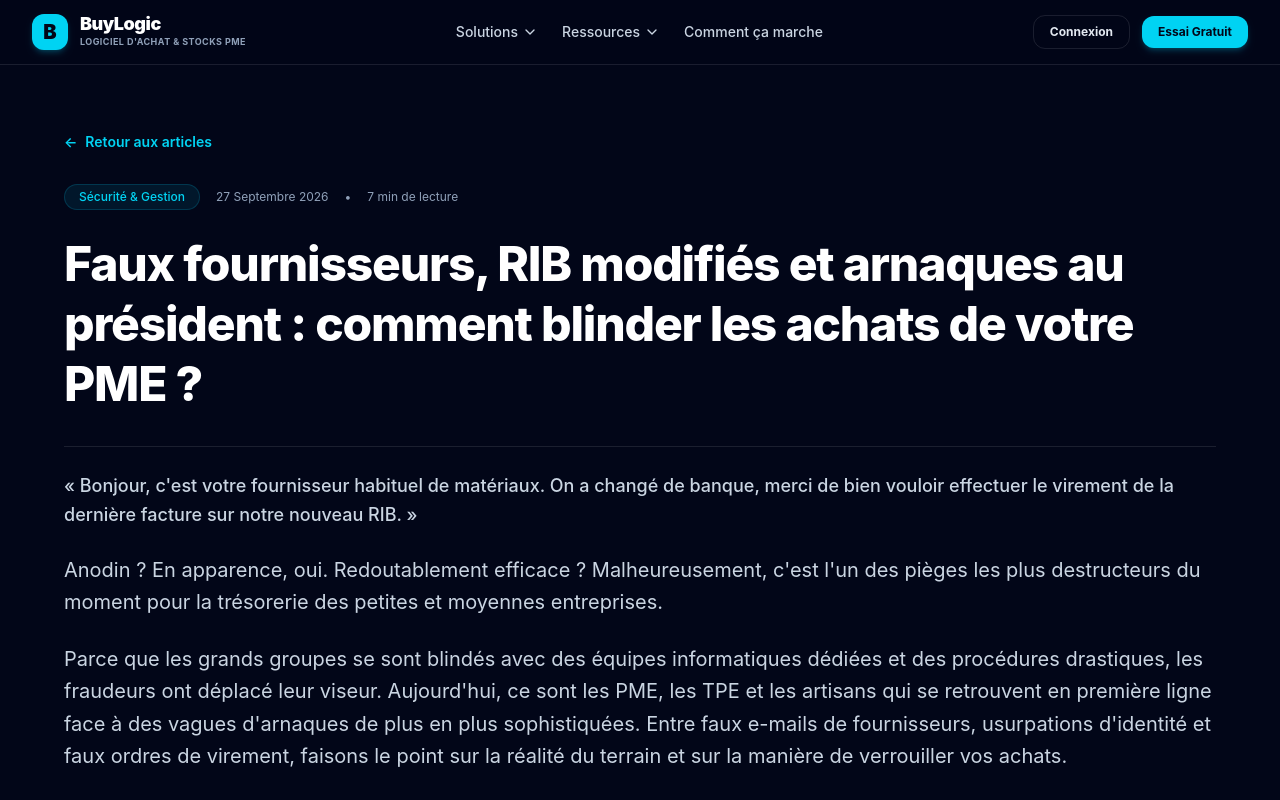
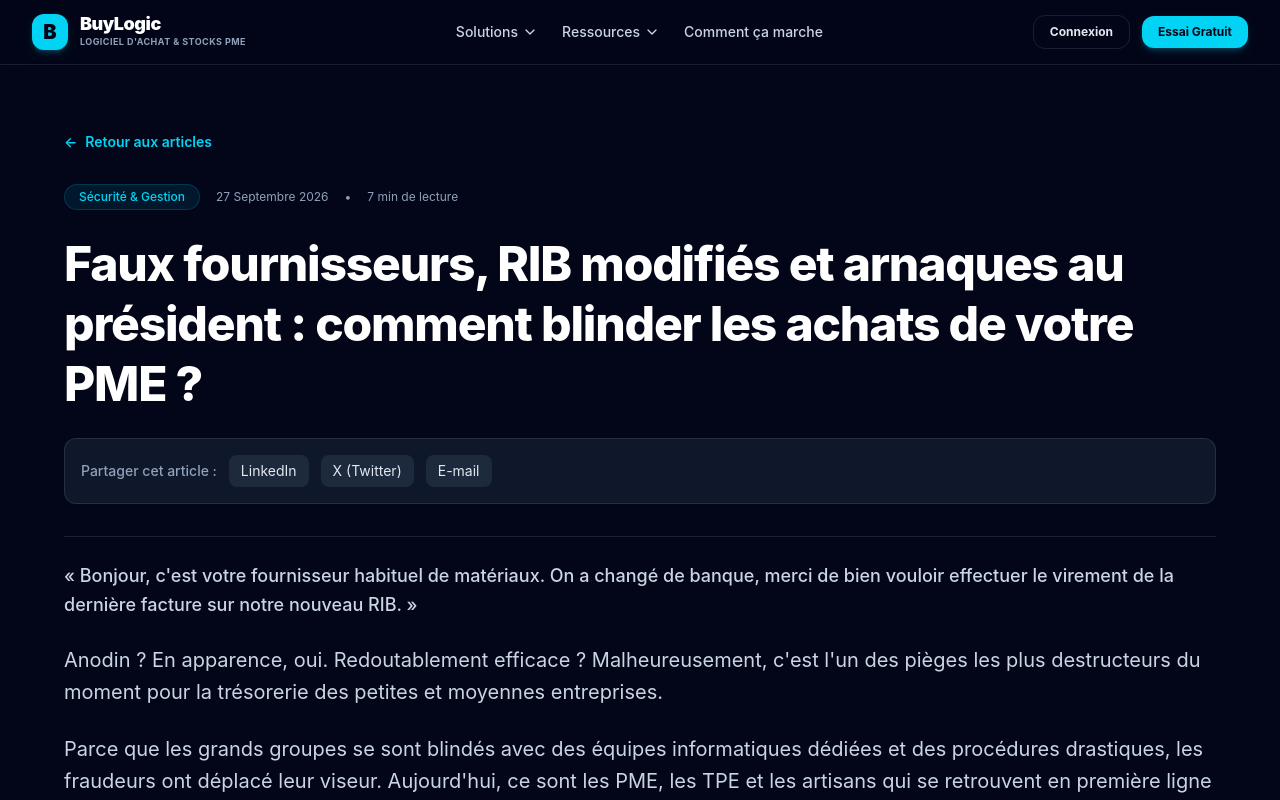
Before and after one commit to AlexConceptDevelopper/buylogic, a React (Vite) app in the folder frontend/: page /blog/arnaques-fournisseurs-virements-pme-comment-proteger-achats in a window 1280 px wide. Shown: the top 800 px of the page. Built offline with nearby package versions, Linux system fonts and the light colour scheme.

Commit message:
add share articles

```diff
--- a/frontend/src/pages/BlogPost.tsx
+++ b/frontend/src/pages/BlogPost.tsx
@@ -9,7 +9,7 @@ export default function BlogPost() {
 
   const article = articles.find((a) => a.slug === slug);
 
-  // Cas où l'article n'existe pas (on garde juste un Helmet simple d'erreur)
+  // Cas où l'article n'existe pas
   if (!article) {
     return (
       <div className="min-h-screen bg-slate-950 text-white flex flex-col items-center justify-center">
@@ -26,16 +26,17 @@ export default function BlogPost() {
     );
   }
 
-  // Cas où l'article existe : le JSON-LD est ici en toute sécurité
+  // URL absolue dynamique de l'article en cours pour le partage
+  const currentUrl = `https://buylogic.fr/blog/${article.slug}`;
+  const encodedTitle = encodeURIComponent(article.title);
+  const encodedUrl = encodeURIComponent(currentUrl);
+
   return (
     <div className="min-h-screen bg-slate-950 text-slate-100 flex flex-col selection:bg-cyan-400 selection:text-slate-950">
       <Helmet>
         <title>{article.title} | Blog BuyLogic</title>
         <meta name="description" content={article.description} />
-        <link
-          rel="canonical"
-          href={`https://buylogic.fr/blog/${article.slug}`}
-        />
+        <link rel="canonical" href={currentUrl} />
 
         {/* Données structurées JSON-LD pour Google */}
         <script type="application/ld+json">
@@ -83,9 +84,36 @@ export default function BlogPost() {
             <span>{article.readTime}</span>
           </div>
 
-          <h1 className="text-3xl font-extrabold tracking-tight text-white sm:text-4xl lg:text-5xl mb-8 leading-tight">
+          <h1 className="text-3xl font-extrabold tracking-tight text-white sm:text-4xl lg:text-5xl mb-6 leading-tight">
             {article.title}
           </h1>
+
+          {/* Barre de partage social dynamique pour TOUS les articles */}
+          <div className="flex flex-wrap items-center gap-3 mb-8 p-4 rounded-xl bg-slate-900 border border-white/10 text-sm">
+            <span className="text-slate-400 font-medium">Partager cet article :</span>
+            <a
+              href={`https://www.linkedin.com/shareArticle?mini=true&url=${encodedUrl}&title=${encodedTitle}`}
+              target="_blank"
+              rel="noopener noreferrer"
+              className="px-3 py-1.5 rounded-lg bg-slate-800 hover:bg-slate-700 text-slate-200 transition-colors"
+            >
+              LinkedIn
+            </a>
+            <a
+              href={`https://twitter.com/intent/tweet?url=${encodedUrl}&text=${encodedTitle}`}
+              target="_blank"
+              rel="noopener noreferrer"
+              className="px-3 py-1.5 rounded-lg bg-slate-800 hover:bg-slate-700 text-slate-200 transition-colors"
+            >
+              X (Twitter)
+            </a>
+            <a
+              href={`mailto:?subject=${encodedTitle}&body=Découvre cet article intéressant : ${currentUrl}`}
+              className="px-3 py-1.5 rounded-lg bg-slate-800 hover:bg-slate-700 text-slate-200 transition-colors"
+            >
+              E-mail
+            </a>
+          </div>
 
           {/* Corps de l'article */}
           <div
```
